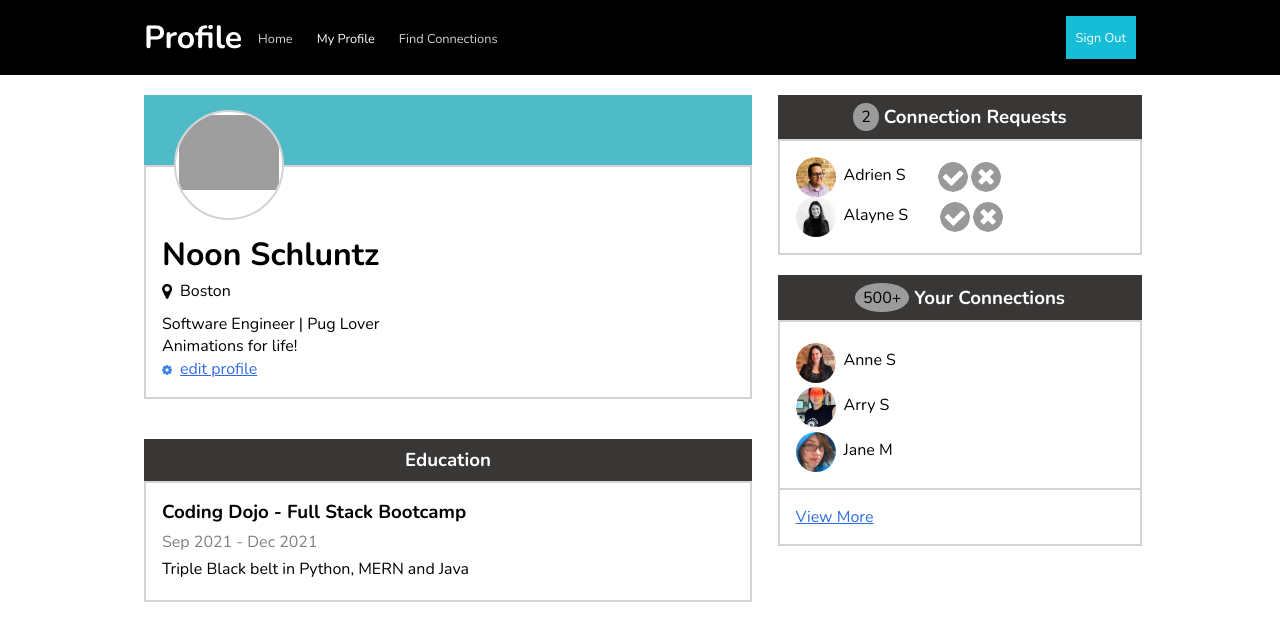
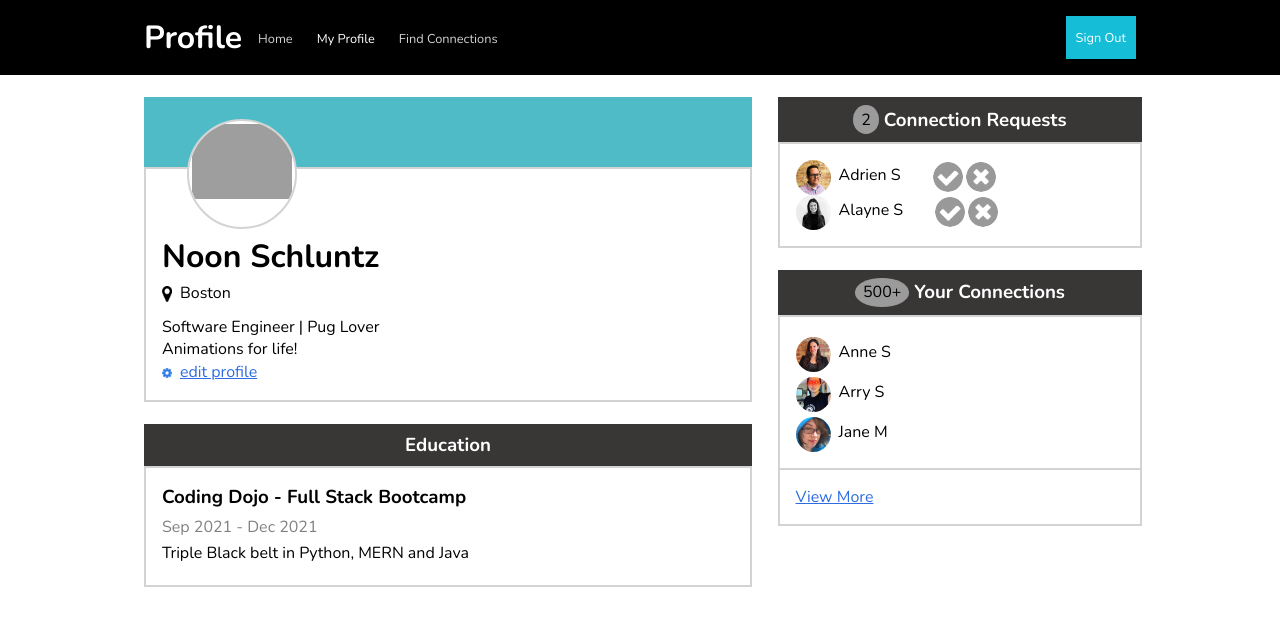
Before and after one commit to Nuanjan/profiled-page, a plain HTML site: page index.html in a window 1280 px wide. Drawn offline with nearby package versions, Linux system fonts and the light colour scheme; grey boxes are pictures that could not be loaded.

Commit message:
Make all containner align consistancy to each other.

```diff
--- a/style.css
+++ b/style.css
@@ -56,20 +56,54 @@ body {
 .card {
   display: flex;
   flex-direction: column;
-  margin: 20px auto;
+  margin: 0.7rem auto;
   width: 95%;
   position: relative;
 }
+
 .card-header {
   height: 70px;
   background-color: rgb(78, 187, 199);
 }
+
+.card-body {
+  padding: 1rem;
+  border: solid 2px lightgray;
+}
+
+.card-content {
+  margin-top: 50px;
+}
+
+.header2 {
+  height: auto;
+  padding: 0.5rem;
+  background-color: rgb(57, 54, 54);
+  color: white;
+  display: flex;
+  flex-wrap: wrap;
+  justify-content: center;
+  align-items: center;
+}
+
+.user-container {
+  display: flex;
+  width: 50%;
+  flex-direction: column;
+}
+
+.user-dashboard {
+  margin-top: 0.7rem;
+  display: flex;
+  justify-content: center;
+}
 /*--------------------------------USER DASHBOARD SECTION-------------------------------*/
 
 .profile-user-image img {
-  object-fit: contain;
+  object-fit: cover;
   width: 100%;
 }
+
 .profile-user-image {
   border: solid 2px lightgray;
   border-radius: 50%;
@@ -79,17 +113,9 @@ body {
   background-color: white;
   overflow: hidden;
   position: absolute;
-  top: 5%;
-  left: 5%;
+  top: 7%;
+  left: 7%;
   z-index: 1;
-}
-.card-content {
-  margin-top: 50px;
-}
-
-.card-body {
-  padding: 1rem;
-  border: solid 2px lightgray;
 }
 
 .icon {
@@ -109,29 +135,6 @@ body {
   align-items: center;
 }
 
-.header2 {
-  height: auto;
-  padding: 0.5rem;
-  background-color: rgb(57, 54, 54);
-  color: white;
-  display: flex;
-  justify-content: center;
-  align-items: center;
-}
-
-.user-container {
-  display: flex;
-  width: 50%;
-  flex-direction: column;
-}
-.user-dashboard {
-  display: flex;
-  justify-content: center;
-}
-
-.connection-container {
-  width: 30%;
-}
 .number-container {
   background-color: rgba(255, 255, 255, 0.5);
   border-radius: 50%;
@@ -153,6 +156,7 @@ body {
 
 .card-content-container {
   display: flex;
+  flex-wrap: wrap;
   justify-content: start;
   align-items: center;
 }
@@ -168,14 +172,21 @@ p {
 
 /*-------------------------CONNECTION SECTION----------------------*/
 
+.connection-container {
+  width: 30%;
+  display: flex;
+  flex-direction: column;
+}
+
 .friends-img-container {
   overflow: hidden;
   border-radius: 50%;
-  height: 40px;
-  width: 40px;
+  height: 35px;
+  width: 35px;
 }
 .friends-img-container img {
   object-fit: cover;
+  object-position: center;
   width: 100%;
 }
 .card-content-container p {
```
